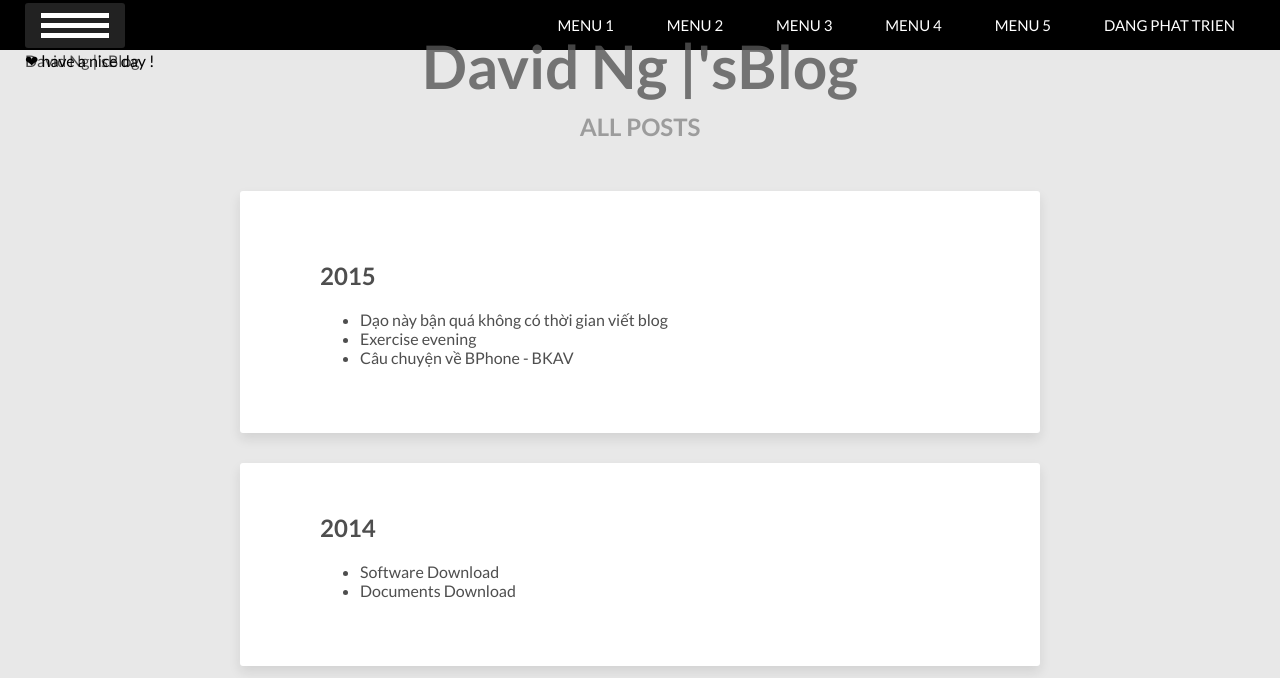
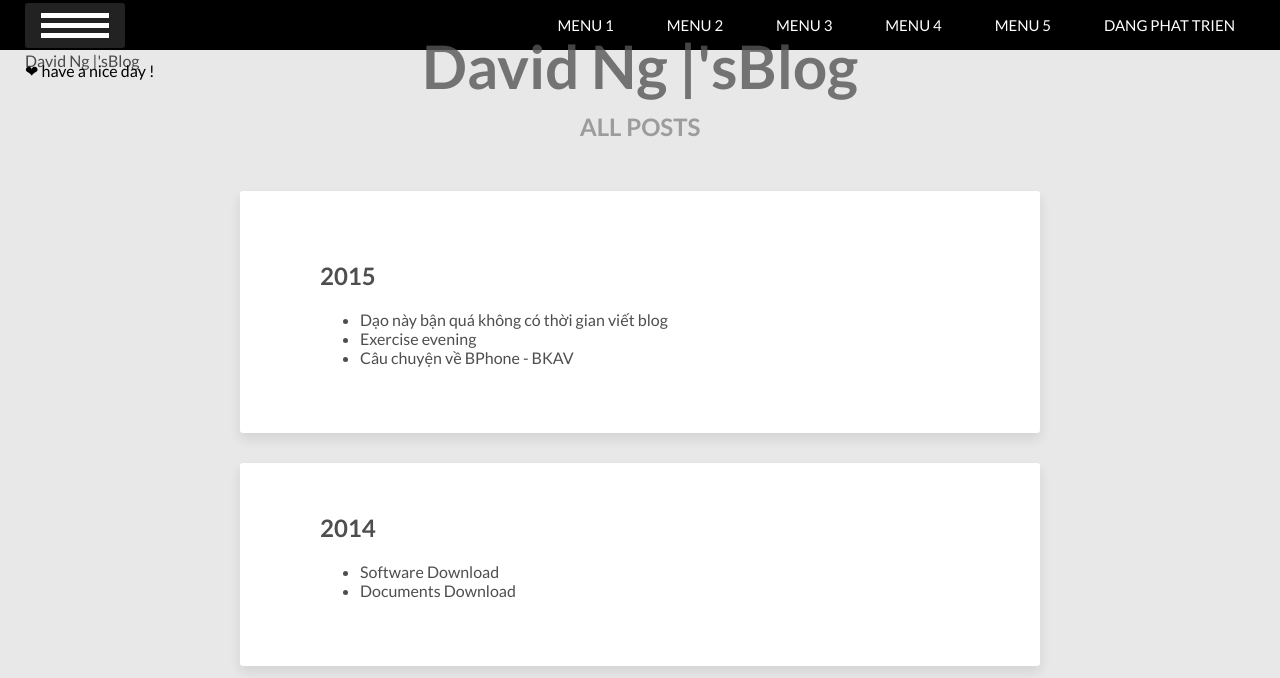
Before and after one commit to vareisen/vareisen.github.io, a Jekyll site: the page built from posts/index.html, in a window 1280 px wide. Shown: the top 678 px of the page. Built offline with Jekyll 4.4.1, drawn with Linux system fonts in a browser that asks for light colours; grey boxes are pictures that could not be loaded.

Commit message:
Update head.html

```diff
--- a/_includes/head.html
+++ b/_includes/head.html
@@ -70,6 +70,12 @@ p.pos_fixed {
     left: 25px;
     color: black;
 }
+p.nice_day {
+    position: fixed;
+    top: 45px;
+    left: 25px;
+    color: black;
+}
 
 #navi-bar{
     background-color: #000;
@@ -102,7 +108,7 @@ p.pos_fixed {
 }
 </style>
 <p class="pos_fixed"><a href="http://minhhuy150894.github.io">David Ng |'sBlog</a></p>
-<p class="pos_fixed">&#10084; have a nice day !</p>
+<p class="nice_day">&#10084; have a nice day !</p>
 
 <!-- =================================== NAVIGATION BAR =====================================-->
 
```
